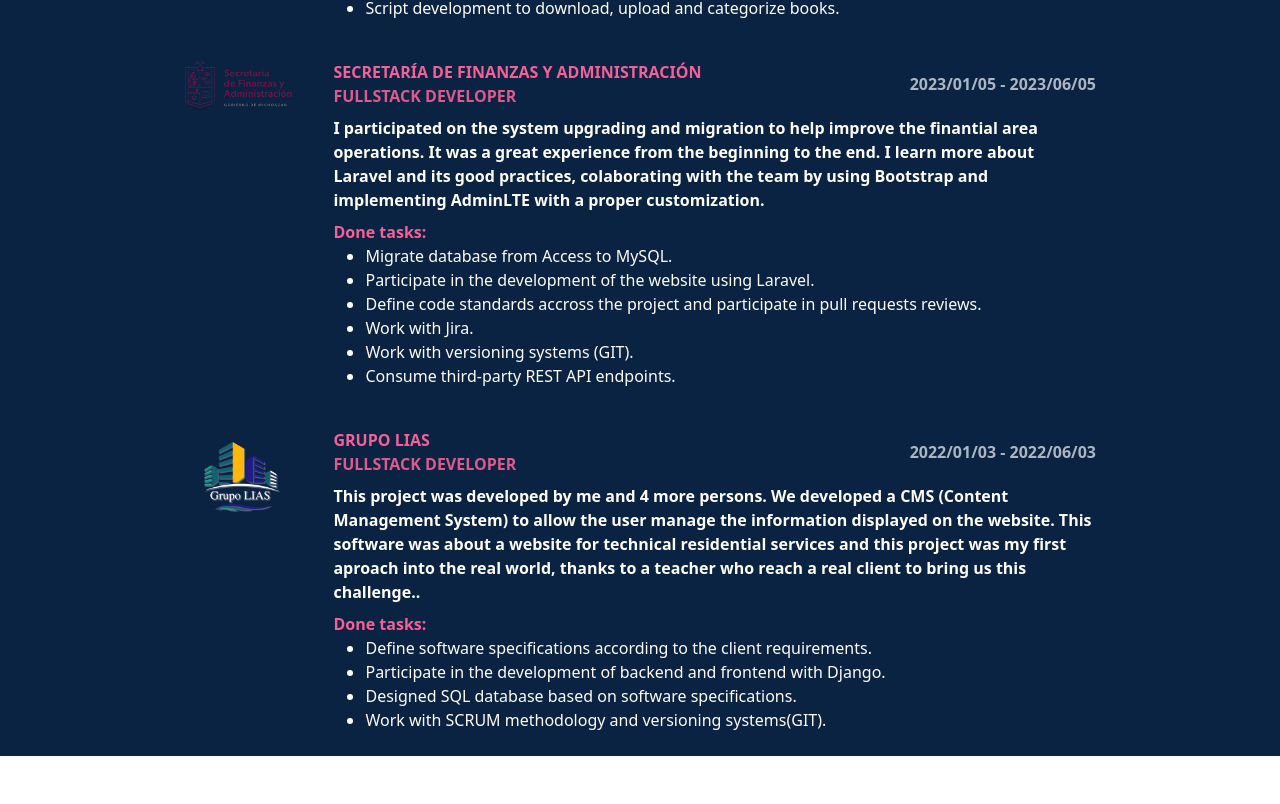
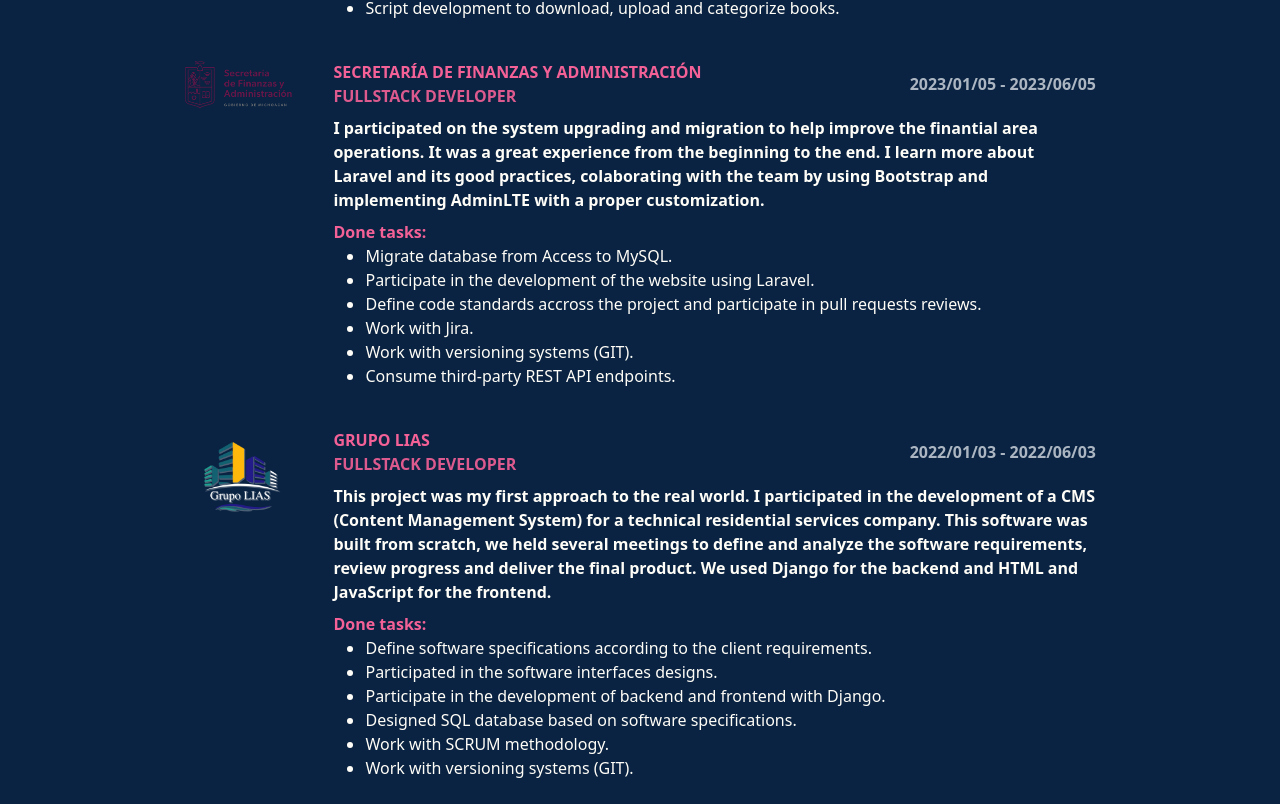
Before and after one commit to DanielMMITM/portfolio, a React (Vite) app: page / in a window 1280 px wide. Shown: the part 1474-2278 px from the top of the page. Before the commit the page ends 2230 px from the top, so only its background shows below. Built offline with nearby package versions, Linux system fonts and the light colour scheme; the HTML template or start-up script is replaced by a standard one.

Commit message:
Update - update grupo lias job description and tasks

```diff
--- a/src/data/experience.ts
+++ b/src/data/experience.ts
@@ -172,8 +172,8 @@ export const experience = [
     endDate: '2022/06/03',
     jobTitle: 'FULLSTACK DEVELOPER',
     descES:
-      'Este proyecto fue llevado a cabo por un equipo de 5 personas, el cual se desarrollo un CMS (Sistema de Gestión de Contenidos) para una empresa de servicios técnicos residenciales. Este cliente fue conseguido por una maestra, la cual nos brindó el apoyo para tener nuestro primer acercamiento en el mundo laboral, de tal manera que pudieramos aprender, trabajar y desarrollar el proyecto para un cliente real.',
-    descEn: `This project was developed by me and 4 more persons. We developed a CMS (Content Management System) to allow the user manage the information displayed on the website. This software was about a website for technical residential services and this project was my first aproach into the real world, thanks to a teacher who reach a real client to bring us this challenge..`,
+      'Este proyecto fue mi primer acercamiento al mundo laboral. Se desarrolló un CMS (Content Management System) para una empresa de servicios residenciales técnicos. El proyecto fue construido desde 0, teniendo sesiones presenciales con el cliente para la obtención de los requerimientos, visualización de avances y entrega del mismo. Para backend se utilzó Django y en el frontend HTML con JavaScript.',
+    descEn: `This project was my first approach to the real world. I participated in the development of a CMS (Content Management System) for a technical residential services company. This software was built from scratch, we held several meetings to define and analyze the software requirements, review progress and deliver the final product. We used Django for the backend and HTML and JavaScript for the frontend.`,
     tasks: [
       {
         id: 1,
@@ -184,21 +184,30 @@ export const experience = [
       },
       {
         id: 2,
+        taskDescES: 'Diseño de interfaces de la plataforma.',
+        taskDescEN: 'Participated in the software interfaces designs.',
+      },
+      {
+        id: 3,
         taskDescES: 'Desarrollo de frontend y backend con Django.',
         taskDescEN:
           'Participate in the development of backend and frontend with Django.',
       },
       {
-        id: 3,
+        id: 4,
         taskDescES:
           'Diseño de la base de datos utilizando SQLite de acuerdo a las especificaciones de software.',
         taskDescEN: 'Designed SQL database based on software specifications.',
       },
       {
-        id: 4,
-        taskDescES:
-          'Trabajé con la metodología SCRUM y control de versiones (GIT).',
-        taskDescEN: 'Work with SCRUM methodology and versioning systems(GIT).',
+        id: 5,
+        taskDescES: 'Trabajé con la metodología SCRUM.',
+        taskDescEN: 'Work with SCRUM methodology.',
+      },
+      {
+        id: 6,
+        taskDescES: 'Manejo de control de versiones (GIT).',
+        taskDescEN: 'Work with versioning systems (GIT).',
       },
     ],
   },
```
